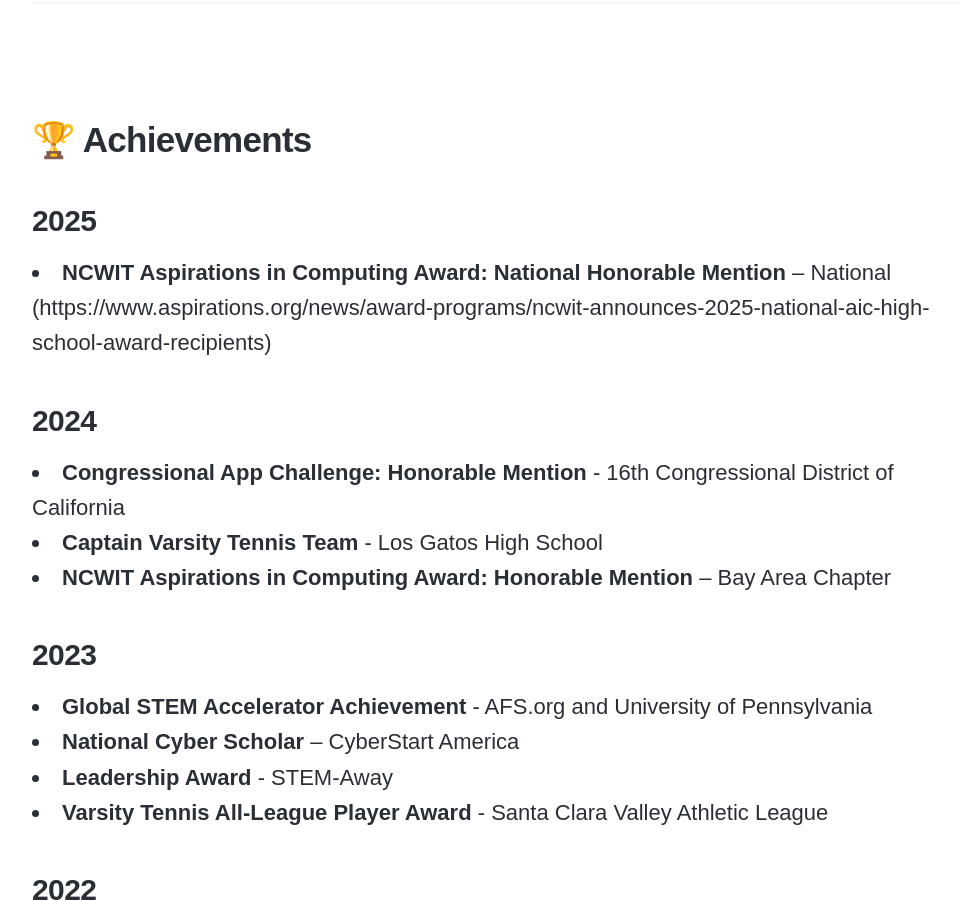
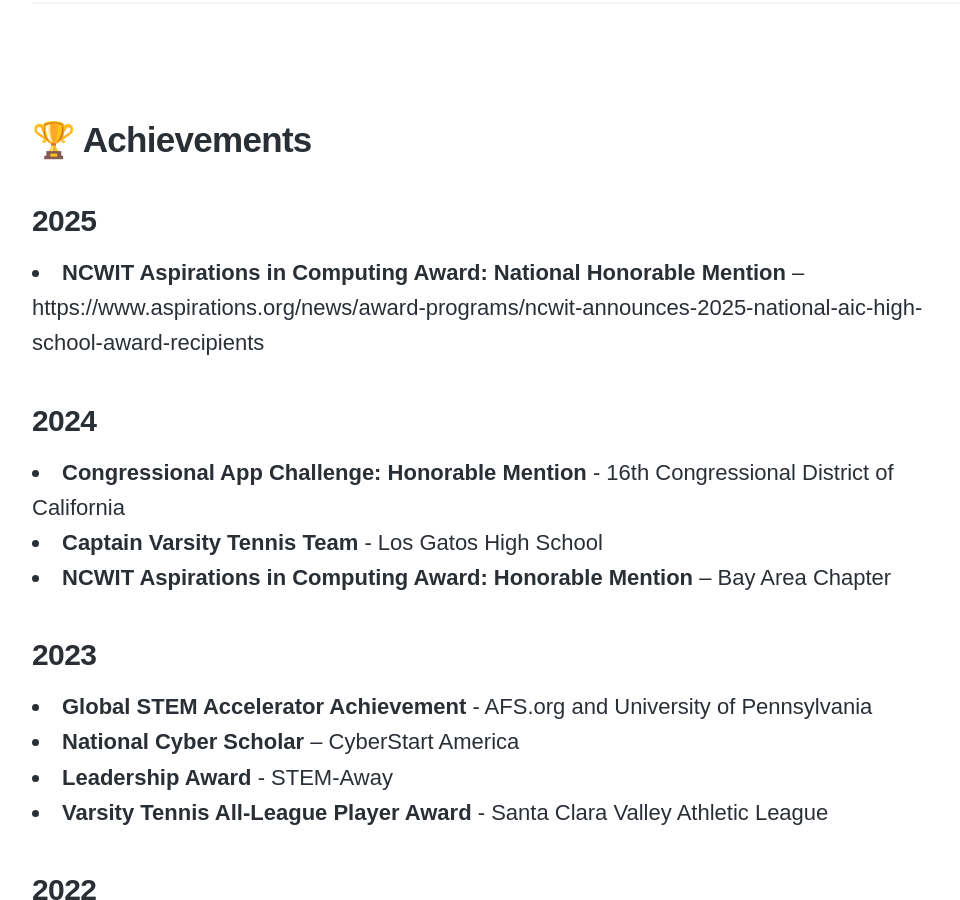
Before and after one commit to anya-chauhan/anya-chauhan.github.io, a Jekyll site: the page built from _pages/Resume.md, in a window 1280 px wide and 900 px high, scrolled down 3989 px. Shown: the whole window, without its empty margins (138-1098 px from the left). Built offline with Jekyll 4.4.1, drawn with Linux system fonts in a browser that asks for light colours; nearby versions of some CDN libraries; some web fonts are replaced.

Commit message:
Update Resume.md

```diff
--- a/_pages/Resume.md
+++ b/_pages/Resume.md
@@ -94,8 +94,8 @@
 ## 🏆 **Achievements**
 
 ### 2025
-- **NCWIT Aspirations in Computing Award: National Honorable Mention** – National
-  (https://www.aspirations.org/news/award-programs/ncwit-announces-2025-national-aic-high-school-award-recipients)
+- **NCWIT Aspirations in Computing Award: National Honorable Mention** –
+  https://www.aspirations.org/news/award-programs/ncwit-announces-2025-national-aic-high-school-award-recipients
 
 ### 2024
 - **Congressional App Challenge: Honorable Mention** - 16th Congressional District of California
```
